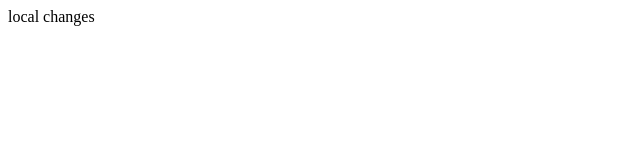
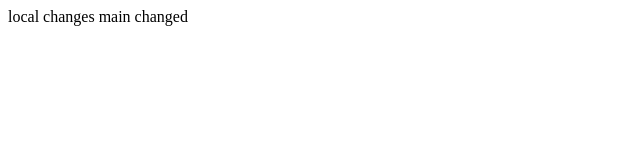
Before and after one commit to Diprajyoti/ia1_git, a plain HTML site: page index.html in a window 1280 px wide. Shown: the whole page, without its empty margins (0-640 px from the left). Drawn offline with Linux system fonts and the light colour scheme.

Commit message:
new push

```diff
--- a/index.html
+++ b/index.html
@@ -2,6 +2,7 @@
 <head>
 </head>
 local changes
+main changed
 <body>
 </body>
 </html>
```
